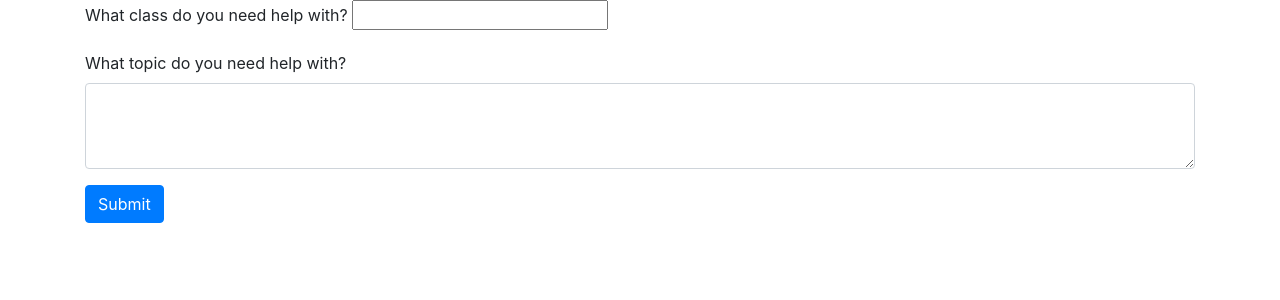
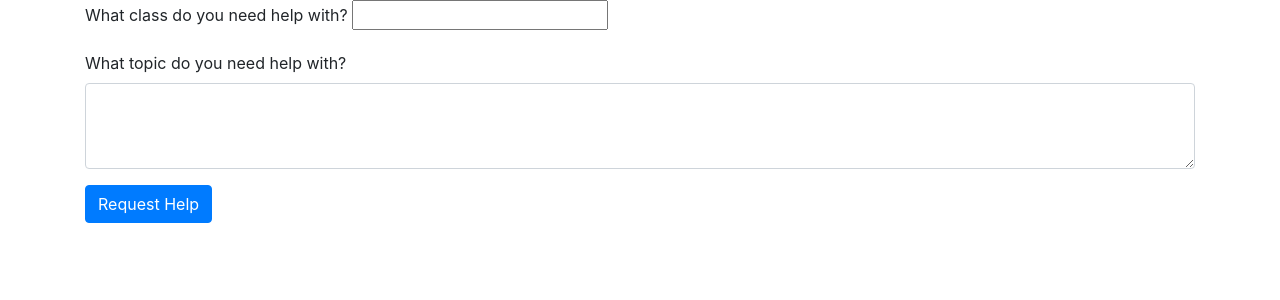
Before and after one commit to timrtyrrell/project-tuber, a Django app: page /request/ in a window 1280 px wide. Shown: the top 300 px of the page. Run offline with Django 3.2, Linux system fonts and the light colour scheme; some libraries are stand-ins or nearby versions.

Commit message:
Fixed error where HTTPResponseRedirect was not working

```diff
--- a/request_help/models.py
+++ b/request_help/models.py
@@ -3,7 +3,6 @@ from django.db import models
 class HelpRequest(models.Model):
     class_name = models.CharField(max_length=20)
     topic_text = models.CharField(max_length=200)
-    pub_date = models.DateTimeField('date published')
 
     def __str__(self):
         return self.topic_text
--- a/request_help/templates/request_help/home.html
+++ /dev/null
@@ -1 +0,0 @@
-<h1>You've been redirected</h1>
--- a/request_help/templates/request_help/request.html
+++ b/request_help/templates/request_help/request.html
@@ -15,7 +15,7 @@
       rows="3"
     ></textarea>
   </div>
-  <button type="submit" class="btn btn-primary">Submit</button>
+  <button type="submit" class="btn btn-primary">Request Help</button>
 </form>
 
 {% endblock content%}
--- /dev/null
+++ b/request_help/templates/request_help/sendinghelp.html
@@ -0,0 +1 @@
+<h1>Thank you for your request! A tutor is on the way.</h1>
--- a/request_help/urls.py
+++ b/request_help/urls.py
@@ -3,4 +3,5 @@ from request_help import views
 
 urlpatterns = [
     path('', views.request_help, name='request_help'),
+    path('received', views.request_received, name='sending_help')
 ]
--- a/request_help/views.py
+++ b/request_help/views.py
@@ -1,6 +1,6 @@
 from django.shortcuts import render
-
-from django.http import HttpResponse
+from django.http import HttpResponse, HttpResponseRedirect
+from django.urls import reverse
 
 from .models import HelpRequest
 
@@ -8,6 +8,10 @@ from .models import HelpRequest
 def request_help(request):
     if request.method == 'GET':
         return render(request, 'request_help/request.html', {})
-    elif request.method == 'POST':
+    if request.method == 'POST':
         help_request = HelpRequest.objects.create(class_name=request.POST['class_name'], topic_text=request.POST['topic_text'])
-    return HttpResponseRedirect(reverse('request_help:request'))
+    return HttpResponseRedirect(reverse('sending_help'))
+
+# Help request received
+def request_received(request):
+    return render(request, 'request_help/sendinghelp.html')
```
Also changed, not shown: request_help/migrations/0002_remove_helprequest_pub_date.py (added).
